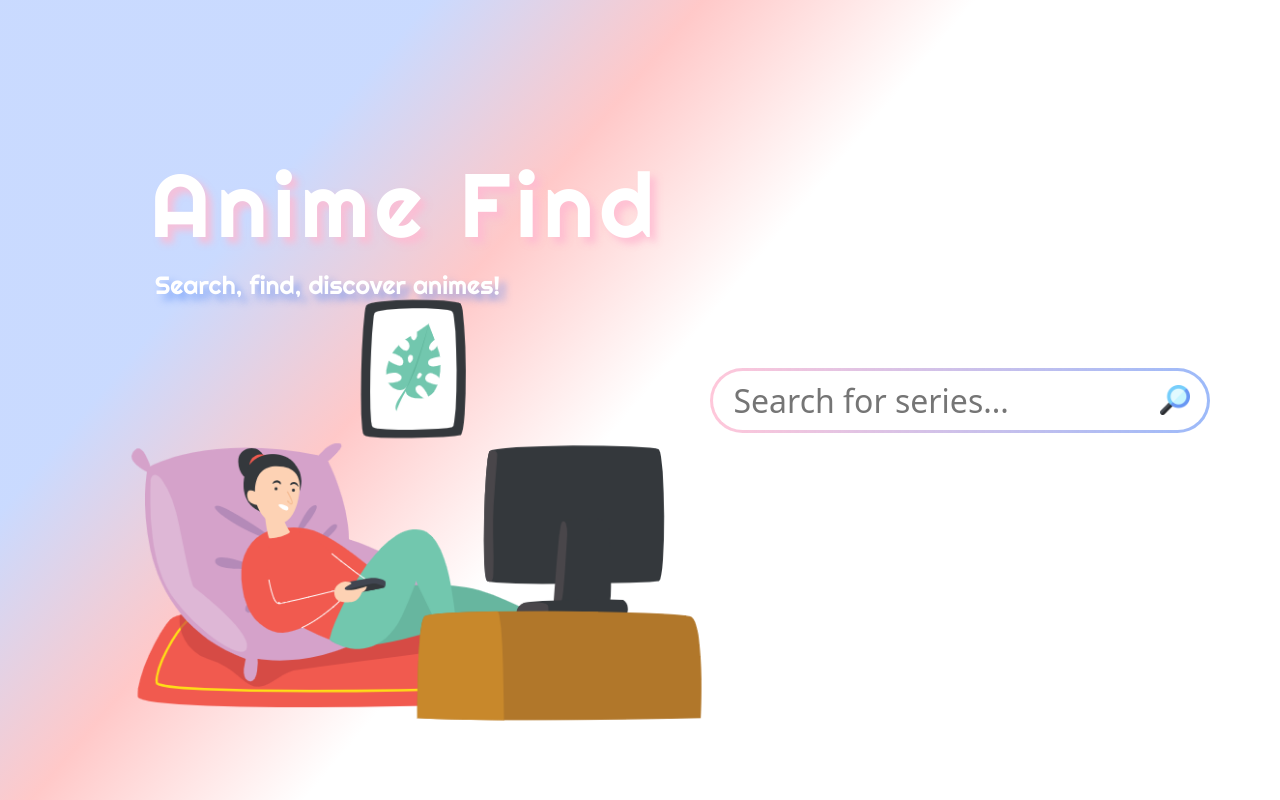
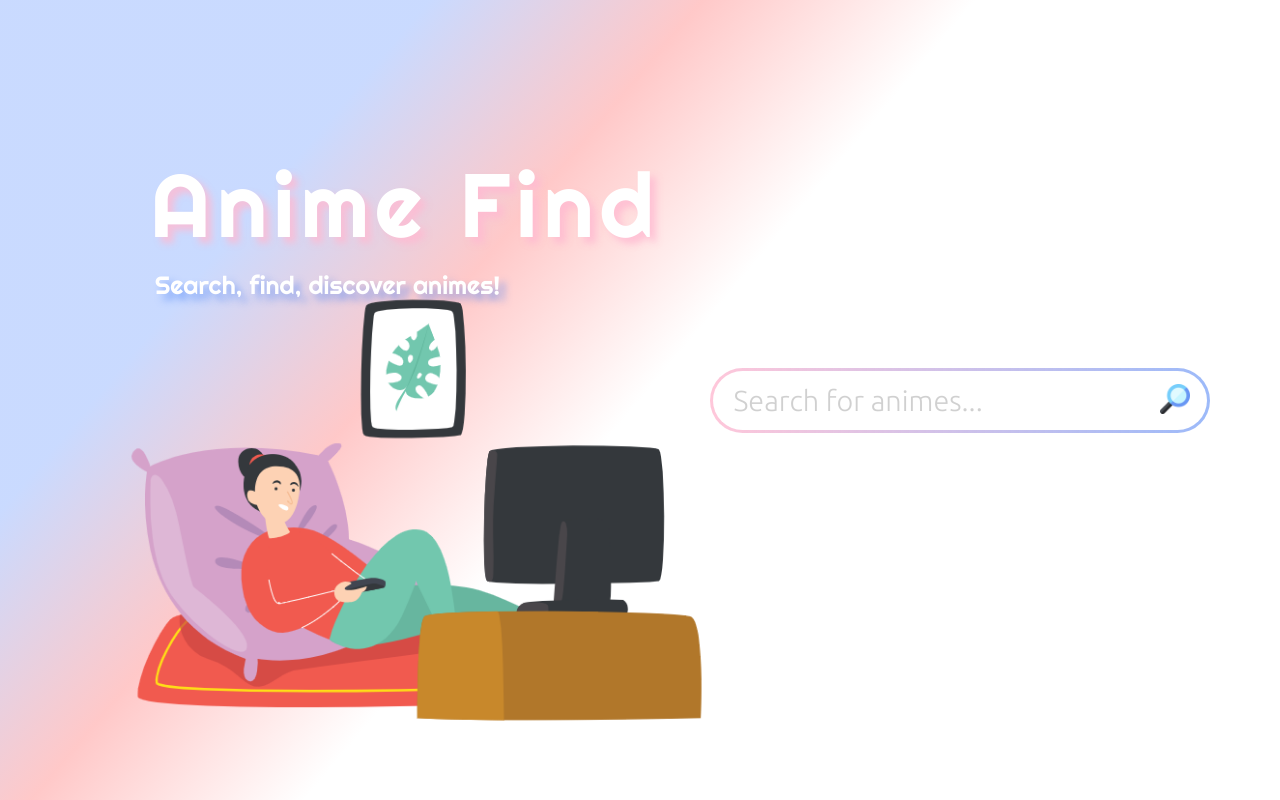
Before and after one commit to erenaygunn/anime-find, a React (Vite) app: page / in a window 1280 px wide. Shown: the top 800 px of the page. Built offline with nearby package versions, Linux system fonts and the light colour scheme; no server answers.

Commit message:
searchbar done

```diff
--- a/src/components/SearchBar/SearchBar.jsx
+++ b/src/components/SearchBar/SearchBar.jsx
@@ -5,7 +5,7 @@ import search from "../../images/1.png";
 export default function SearchBar() {
   return (
     <div className="search">
-      <input type="text" className="search-input" placeholder="Search for series..."/>
+      <input type="text" className="search-input" placeholder="Search for animes..."/>
       <button className="search-button"><img src={search} alt="" /></button>
     </div>
   );
--- a/src/components/SearchBar/searchbar.css
+++ b/src/components/SearchBar/searchbar.css
@@ -1,15 +1,24 @@
+@import url('https://fonts.googleapis.com/css2?family=Ubuntu:wght@300&display=swap');
+
 .search {
     display: flex;
     flex-direction: row;
     white-space: nowrap;
     margin-right: 150px;
+    font-family: 'Ubuntu', sans-serif;
 }
+
+.search input::placeholder {
+    color: rgba(185, 185, 185, 0.671);
+}
+
 .search img {
     width: 30px;
+    height: 30px;
 }
 
 .search input{
-    transition: background-color 0.5s ease;
+    transition: 0.3s;
     width: 500px;
     height: 65px;
     background: linear-gradient(white, white) padding-box,
@@ -17,19 +26,38 @@
     border-radius: 50em;
     border: 3px solid transparent;
     padding: 20px;
-    font-size: 2rem;
+    font-size: 1.8rem;
     font-weight: 300;
 }
 .search input:hover {
+    -webkit-box-shadow: 16px 14px 35px 5px rgb(255, 225, 238);
+    -moz-box-shadow: 16px 14px 35px 5px rgb(255, 225, 238);
+    box-shadow: 16px 14px 35px 5px rgb(255, 225, 238);
 }
 
 .search input:focus {
     outline: none;
+    width: 550px;
+    -webkit-box-shadow: 16px 14px 35px 5px rgb(255, 225, 238);
+    -moz-box-shadow: 16px 14px 35px 5px rgb(255, 225, 238);
+    box-shadow: 16px 14px 35px 5px rgb(255, 225, 238);
+}
+
+.search input:focus::placeholder {
+    color: white;
 }
 
 .search button {
     border: none;
     background-color: transparent;
     position: relative;
-    right: 50px;
+    right: 60px;
+    top: 6px;
+    border-radius: 50%;
+    padding: 0 10px;
+    height: 50px;
 }
+
+.search button:hover {
+    background-color: rgb(224, 224, 224);
+}
```
